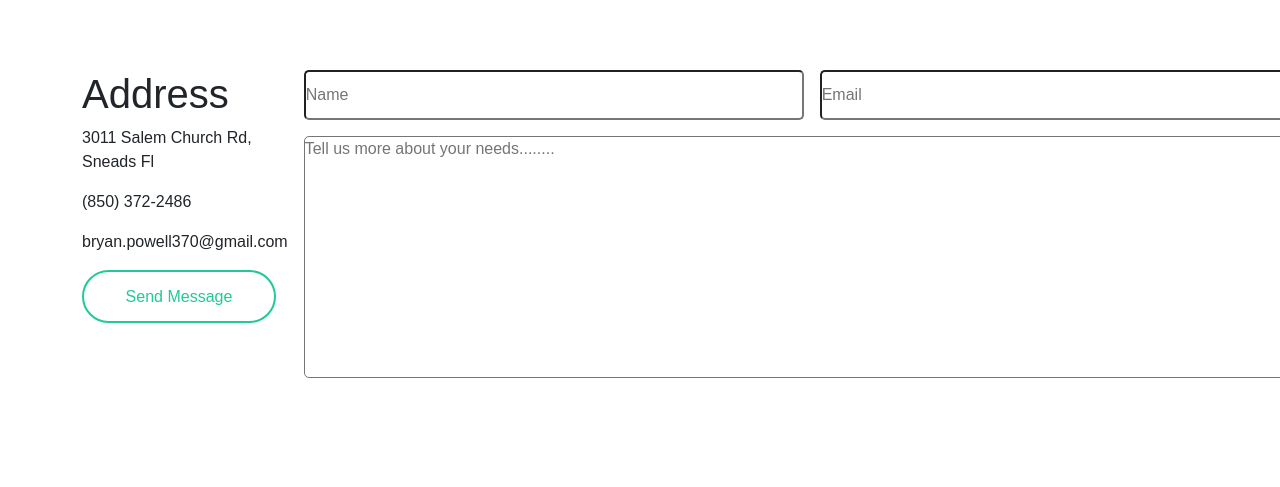
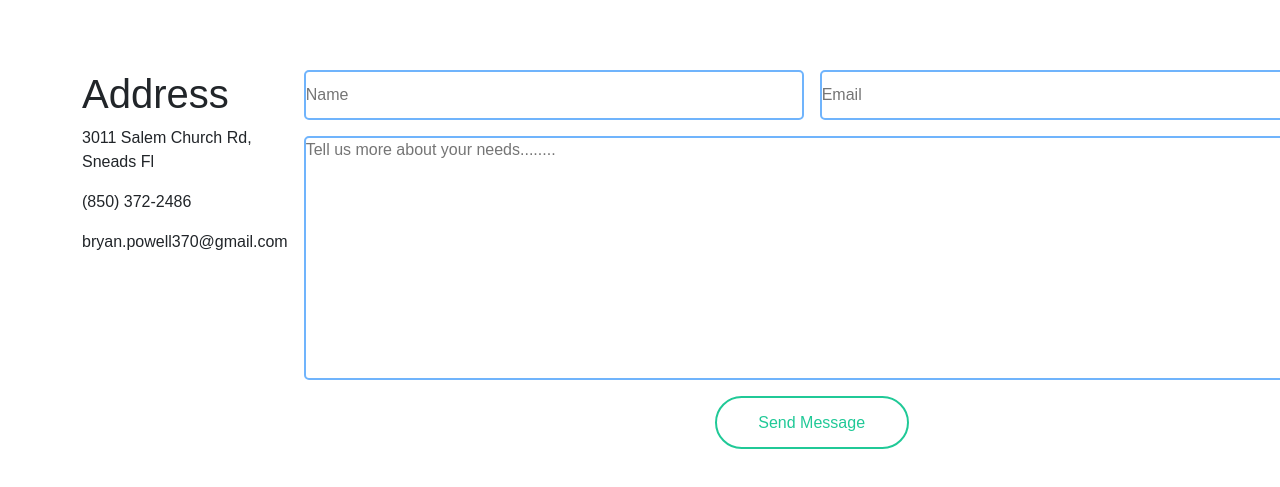
Before and after one commit to BryanPowell370/Portfolio, a Vue app: page / in a window 1280 px wide. Shown: the part 2465-2952 px from the top of the page. Before the commit the page ends 2893 px from the top, so only its background shows below. Built offline with nearby package versions, Linux system fonts and the light colour scheme.

Commit message:
Started to add images to projects

```diff
--- a/src/components/Index/Contact.vue
+++ b/src/components/Index/Contact.vue
@@ -25,15 +25,15 @@
                         <p>bryan.powell370@gmail.com</p>
                     </li>
                     <li>
-                           <button class="button">Send Message</button>
+
                     </li>
                 </ul>
 
                 <form action="">
-                    <input placeholder="Name" type="text" name="Name" id="">
-                    <input placeholder="Email" type="email" name="Email" id="">
-                    <textarea name="" id="" cols="30" rows="10" placeholder="Tell us more about your needs........"></textarea>
-
+                    <input  class="formStyle" placeholder="Name" type="text" name="Name" id="">
+                    <input  class="formStyle" placeholder="Email" type="email" name="Email" id="">
+                    <textarea class="formStyle" name="" id="" cols="30" rows="10" placeholder="Tell us more about your needs........"></textarea>
+             <button class="button">Send Message</button>
 
                 </form>
 
--- a/src/components/Index/Projects.vue
+++ b/src/components/Index/Projects.vue
@@ -9,9 +9,9 @@
         </div>
 
         <div class="ProjectWrapper">
-           <div class="cards small"></div>
-           <div class="cards medium"></div>
-           <div class="cards large"></div>
+           <div class="cards small    ecom"></div>
+           <div class="cards medium   spotify"></div>
+           <div class="cards large    trello"></div>
 
         </div>
     </div>
--- a/src/components/scss/_contact.scss
+++ b/src/components/scss/_contact.scss
@@ -22,13 +22,18 @@
         grid-template-rows: 50px;
         gap: 1rem;
 
-        input {
+        .formStyle {
+            border: 2px solid #70b4fc;
             border-radius: 5px;
+
+        }
+
+        button {
+            grid-column: span 2;
+            place-self: center;
         }
 
         textarea {
-
-            border-radius: 5px;
             grid-column: span 2;
         }
     }
--- a/src/components/scss/style.css
+++ b/src/components/scss/style.css
@@ -528,6 +528,10 @@ a:hover {
   height: 250px;
 }
 
+.projectsLayout .ProjectWrapper .trello {
+  background-image: url(https://th.bing.com/th/id/OIP.XGe9X3_u9ugycooO0KtbAwHaEC?pid=ImgDet&rs=1);
+}
+
 .themeColor {
   color: #20c997;
 }
@@ -657,12 +661,17 @@ a:hover {
   gap: 1rem;
 }
 
-.contactLayout form input {
+.contactLayout form .formStyle {
+  border: 2px solid #70b4fc;
   border-radius: 5px;
 }
 
+.contactLayout form button {
+  grid-column: span 2;
+  place-self: center;
+}
+
 .contactLayout form textarea {
-  border-radius: 5px;
   grid-column: span 2;
 }
 
```
Also changed, not shown: src/components/scss/_projects.scss (+13 -0 lines), src/components/img/TrelloClone.JPG (added), 1 other file (tests, documents, lock files or other folders).
